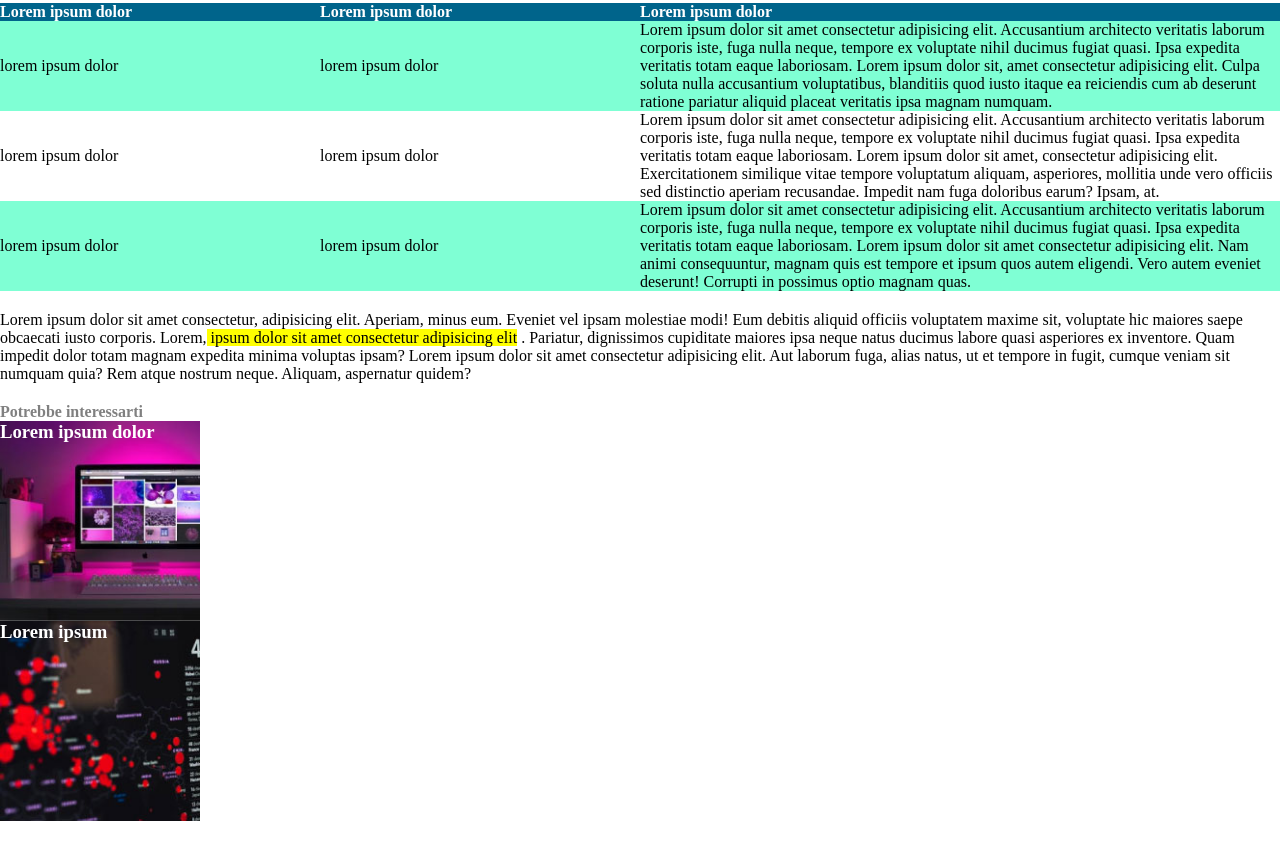
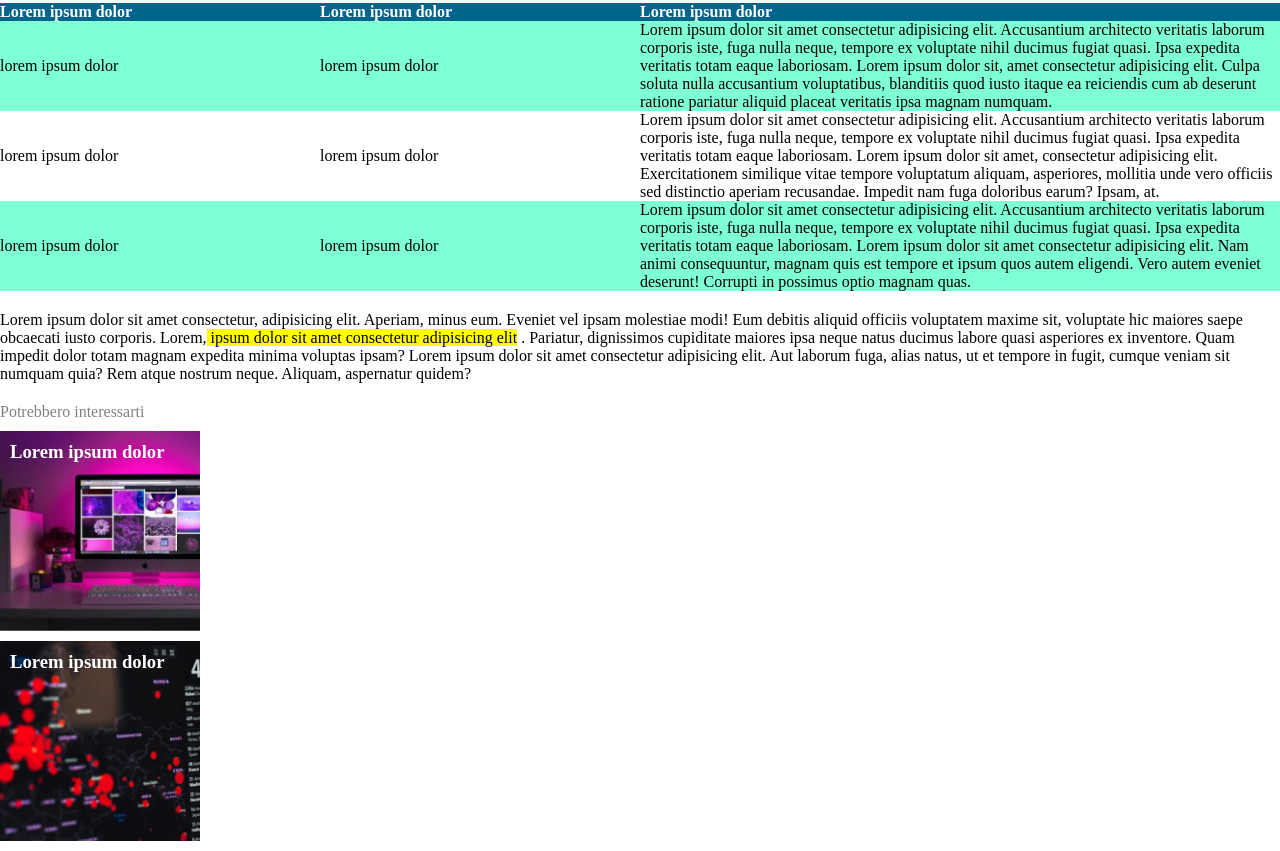
Before and after one commit to LucaFaedda/html-css-booleaner, a plain HTML site: page index.html in a window 1280 px wide. Shown: the part 833-1684 px from the top of the page. Before the commit the page ends 1654 px from the top, so only its background shows below. Drawn offline with Linux system fonts and the light colour scheme.

Commit message:
done_footer

```diff
--- a/css/style.css
+++ b/css/style.css
@@ -76,11 +76,19 @@ th{
     background-color: aquamarine;
 
 }
-.monitor{
+
+.immagine{
     background-size: cover;
     height: 200px;
     width: 200px;
-    background-image: url('../img/monitor.jpg');
+    margin-bottom: 10px;
+    margin-top: 10px;
+    padding: 10px 10px 10px;
+}
+
+
+.monitor{
+     background-image: url('../img/monitor.jpg');
 }
 
 .white_text{
@@ -89,7 +97,4 @@ th{
 
 .grafico{
     background-image: url('../img/graph.jpg');
-    background-size: cover;
-    height: 200px;
-    width: 200px;
 }
--- a/index.html
+++ b/index.html
@@ -8,12 +8,15 @@
       <title>Booleaner</title>
    </head>
    <body>
+    <!-- header -->
       <header>
         <!-- Background con Logo -->
         <div class="Background_Logo">
             <img src="./img/logo.svg" alt="Logo" class="Logo">
         </div>
       </header>
+      <!-- fine header -->
+      <!-- main -->
       <main>
         <!-- Titolo con immagini Jim -->
         <div class="main_title">
@@ -64,17 +67,19 @@
              <div class="general_text">Lorem ipsum dolor sit amet consectetur, adipisicing elit. Aperiam, minus eum. Eveniet vel ipsam molestiae modi! Eum debitis aliquid officiis voluptatem maxime sit, voluptate hic maiores saepe obcaecati iusto corporis. Lorem,<span class="text_yellow_background"> ipsum dolor sit amet consectetur adipisicing elit</span> . Pariatur, dignissimos cupiditate maiores ipsa neque natus ducimus labore quasi asperiores ex inventore. Quam impedit dolor totam magnam expedita minima voluptas ipsam?
             Lorem ipsum dolor sit amet consectetur adipisicing elit. Aut laborum fuga, alias natus, ut et tempore in fugit, cumque veniam sit numquam quia? Rem atque nostrum neque. Aliquam, aspernatur quidem?</div>
       </main>
+      <!-- fine main -->
+      <!-- footer -->
       <footer>
+        <div class="text_grey"> Potrebbero interessarti</div>
         <div>
-            <p class="text_grey"><strong> Potrebbe interessarti</strong></p>
-            <div class="monitor">
-               <h3 class="white_text"> Lorem ipsum dolor </h3>
-            </div>
-            <div class="grafico">
-                <h3 class="white_text"> Lorem ipsum</h3>
+            <div class="immagine monitor">
+                   <h3 class="white_text"> Lorem ipsum dolor </h3>
                 </div>
-        </section>
-
-      </footer>
+                <div class="immagine grafico">
+                    <h3 class="white_text"> Lorem ipsum dolor</h3>
+                </div>
+        </div>
+        </footer>
+        <!-- fine footer -->
     </body>
 </html>
```
